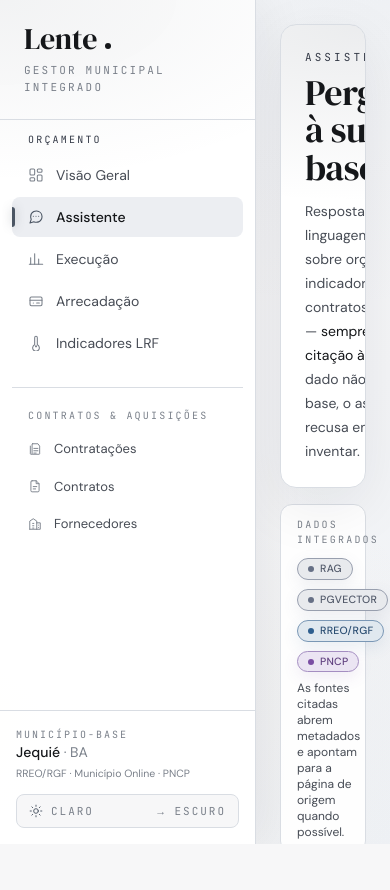
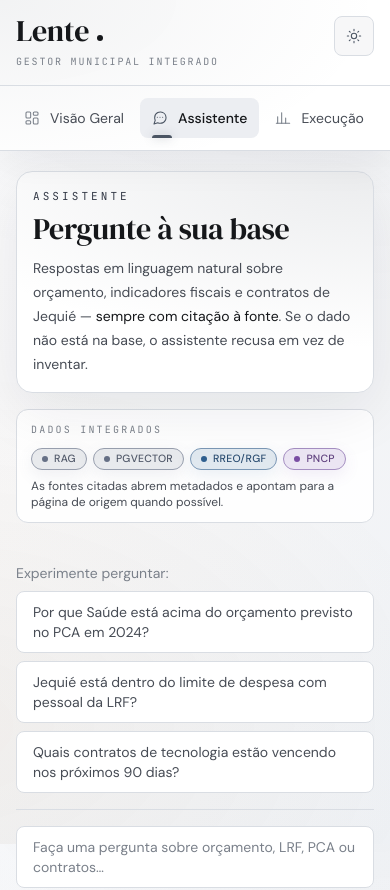
Before and after one commit to ayanliger/lente-gestor, a React (Vite) app in the folder frontend/: page /assistente in a window 390 px wide. Shown: the top 890 px of the page. Before the commit the page ends 844 px from the top, so only its background shows below. Built offline with nearby package versions, Linux system fonts and the light colour scheme.

Commit message:
refactor: enhance layout and spacing across various components for improved responsiveness and visual consistency

```diff
--- a/frontend/src/components/ComposicaoBar.tsx
+++ b/frontend/src/components/ComposicaoBar.tsx
@@ -32,7 +32,7 @@ export default function ComposicaoBar({
   }, [pct, delayMs]);
 
   return (
-    <div className="group grid grid-cols-[minmax(9rem,14rem)_1fr_auto] items-center gap-4 py-2.5">
+    <div className="group grid grid-cols-1 gap-2 py-2.5 sm:grid-cols-[minmax(9rem,14rem)_1fr_auto] sm:items-center sm:gap-4">
       {/* Label */}
       <div className="min-w-0">
         <p className="text-[13px] text-text-secondary truncate group-hover:text-text-primary transition-colors">
@@ -70,7 +70,7 @@ export default function ComposicaoBar({
       </div>
 
       {/* Values */}
-      <div className="flex items-baseline gap-2 font-mono tabular-nums text-right whitespace-nowrap">
+      <div className="flex items-baseline gap-2 font-mono tabular-nums whitespace-nowrap sm:text-right">
         <span className="text-text-primary text-sm font-medium">
           {valorFormatado}
         </span>
--- a/frontend/src/components/Layout.tsx
+++ b/frontend/src/components/Layout.tsx
@@ -212,7 +212,7 @@ export default function Layout() {
   const isDark = theme === "dark";
 
   return (
-    <div className="flex h-screen overflow-hidden">
+    <div className="flex min-h-dvh flex-col overflow-x-hidden lg:h-screen lg:flex-row lg:overflow-hidden">
       <a
         href="#conteudo-principal"
         className="sr-only focus:not-sr-only focus:fixed focus:left-4 focus:top-4 focus:z-[60] focus:rounded-lg focus:bg-accent-500 focus:px-4 focus:py-2 focus:text-sm focus:font-semibold focus:text-accent-contrast"
@@ -221,7 +221,7 @@ export default function Layout() {
       </a>
       {/* Sidebar */}
       <aside
-        className="w-64 shrink-0 bg-surface-raised/95 border-r border-border flex flex-col relative shadow-[12px_0_40px_rgba(15,23,42,0.05)]"
+        className="sticky top-0 z-40 flex w-full shrink-0 flex-col border-b border-border bg-surface-raised/95 shadow-[0_12px_36px_rgba(15,23,42,0.06)] backdrop-blur lg:static lg:z-auto lg:h-screen lg:w-64 lg:border-b-0 lg:border-r lg:shadow-[12px_0_40px_rgba(15,23,42,0.05)]"
         aria-label="Navegação principal"
       >
         {/* acento ambiente — aura cívica muito sutil no canto superior */}
@@ -234,7 +234,9 @@ export default function Layout() {
           aria-hidden
         />
 
-        <div className="relative p-6 border-b border-border">
+        <div className="relative border-b border-border p-4 sm:p-5 lg:p-6">
+          <div className="flex items-start justify-between gap-4">
+            <div>
               <div className="flex items-baseline gap-2">
                 <span className="font-display text-3xl leading-none text-text-primary">
                   Lente
@@ -244,34 +246,53 @@ export default function Layout() {
                   aria-hidden
                 />
               </div>
-          <p className="text-[11px] text-text-muted mt-2 uppercase tracking-[0.2em] font-mono">
+              <p className="mt-2 text-[10px] font-mono uppercase tracking-[0.18em] text-text-muted sm:text-[11px] sm:tracking-[0.2em]">
                 Gestor municipal integrado
               </p>
             </div>
+            <button
+              type="button"
+              onClick={toggle}
+              aria-label={isDark ? "Mudar para tema claro" : "Mudar para tema escuro"}
+              aria-pressed={isDark}
+              className="grid h-10 w-10 shrink-0 place-items-center rounded-lg border border-border bg-surface text-text-muted transition-colors hover:border-accent-500/40 hover:text-text-primary lg:hidden"
+            >
+              {isDark ? (
+                <IconMoon className="h-4 w-4 text-accent-500" />
+              ) : (
+                <IconSun className="h-4 w-4 text-accent-500" />
+              )}
+            </button>
+          </div>
+        </div>
 
-        <nav className="relative flex-1 p-3 overflow-y-auto">
+        <nav className="relative flex gap-3 overflow-x-auto p-3 lg:block lg:flex-1 lg:overflow-y-auto">
           {navGroups.map((group, groupIdx) => {
             const isSecondary = group.tone === "secondary";
             return (
               <div
                 key={group.heading}
-                className={groupIdx > 0 ? "mt-6 pt-5 border-t border-border" : ""}
+                className={
+                  groupIdx > 0
+                    ? "shrink-0 border-l border-border pl-3 lg:mt-6 lg:border-l-0 lg:border-t lg:pl-0 lg:pt-5"
+                    : "shrink-0"
+                }
               >
                 <p
-                  className={`px-4 mb-2 text-[10px] font-mono uppercase tracking-[0.22em] ${
+                  className={`mb-2 hidden px-4 text-[10px] font-mono uppercase tracking-[0.22em] lg:block ${
                     isSecondary ? "text-text-muted" : "text-accent-ink"
                   }`}
                 >
                   {group.heading}
                 </p>
-                <ul className="space-y-0.5">
+                <ul className="flex gap-1 lg:block lg:space-y-0.5">
                   {group.links.map(({ to, label, Icon }) => (
                     <li key={to}>
                       <NavLink
                         to={to}
                         end={to === "/"}
                         className={({ isActive }) =>
-                          `group relative flex items-center gap-3 pl-4 pr-3 rounded-lg transition-colors ${
+                          `group relative flex min-h-10 items-center gap-2.5 whitespace-nowrap rounded-lg px-3 transition-colors lg:gap-3 lg:pl-4 ${
                             isSecondary ? "py-2 text-[13px]" : "py-2.5 text-sm"
                           } ${
                             isActive
@@ -283,7 +304,7 @@ export default function Layout() {
                         {({ isActive }) => (
                           <>
                             <span
-                              className={`absolute left-0 top-1/2 -translate-y-1/2 h-5 w-[3px] rounded-r-full transition-colors ${
+                              className={`absolute bottom-0 left-3 h-[3px] w-5 rounded-t-full transition-colors lg:bottom-auto lg:left-0 lg:top-1/2 lg:h-5 lg:w-[3px] lg:-translate-y-1/2 lg:rounded-r-full lg:rounded-t-none ${
                                 isActive
                                   ? "bg-accent-500 shadow-[0_0_10px_rgba(75,85,99,0.34)]"
                                   : "bg-transparent group-hover:bg-accent-500/50"
@@ -299,7 +320,7 @@ export default function Layout() {
                                   : "text-text-muted group-hover:text-text-secondary"
                               }`}
                             />
-                            <span className="truncate">{label}</span>
+                            <span className="lg:truncate">{label}</span>
                           </>
                         )}
                       </NavLink>
@@ -311,7 +332,7 @@ export default function Layout() {
           })}
         </nav>
 
-        <div className="relative p-4 border-t border-border space-y-3">
+        <div className="relative hidden border-t border-border p-4 lg:block lg:space-y-3">
           <div>
             <p className="text-[10px] text-text-muted uppercase tracking-[0.2em] font-mono">
               Município-base
@@ -352,7 +373,7 @@ export default function Layout() {
       <main
         id="conteudo-principal"
         tabIndex={-1}
-        className="flex-1 overflow-y-auto p-6 md:p-8 lg:p-10 focus:outline-none"
+        className="min-w-0 flex-1 overflow-y-auto p-4 pt-5 focus:outline-none sm:p-6 md:p-8 lg:p-10"
       >
         <Outlet />
       </main>
--- a/frontend/src/components/PageChrome.tsx
+++ b/frontend/src/components/PageChrome.tsx
@@ -14,7 +14,7 @@ export function PageHeader({
   actions,
 }: PageHeaderProps) {
   return (
-    <header className="relative overflow-hidden rounded-2xl border border-border bg-surface-raised p-6 md:p-7 shadow-[0_18px_60px_rgba(15,23,42,0.08)]">
+    <header className="relative overflow-hidden rounded-2xl border border-border bg-surface-raised p-4 shadow-[0_18px_60px_rgba(15,23,42,0.08)] sm:p-5 md:p-7">
       <div
         className="pointer-events-none absolute inset-0"
         style={{
@@ -23,21 +23,21 @@ export function PageHeader({
         }}
         aria-hidden
       />
-      <div className="relative flex flex-wrap items-end justify-between gap-5">
+      <div className="relative flex flex-wrap items-start justify-between gap-5 sm:items-end">
         <div className="max-w-3xl">
           {eyebrow && (
             <p className="mb-2 text-[11px] font-mono uppercase tracking-[0.28em] text-accent-ink">
               {eyebrow}
             </p>
           )}
-          <h1 className="font-display text-4xl md:text-5xl tracking-tight text-text-primary leading-[1.05]">
+          <h1 className="font-display text-3xl tracking-tight text-text-primary leading-[1.05] sm:text-4xl md:text-5xl">
             {title}
           </h1>
           <p className="mt-3 text-sm leading-6 text-text-secondary">
             {description}
           </p>
         </div>
-        {actions && <div className="shrink-0">{actions}</div>}
+        {actions && <div className="w-full shrink-0 sm:w-auto">{actions}</div>}
       </div>
     </header>
   );
@@ -67,7 +67,7 @@ export function DataSourceStrip({
 }: DataSourceStripProps) {
   return (
     <section
-      className="rounded-xl border border-border bg-surface-raised/90 px-4 py-3"
+      className="rounded-xl border border-border bg-surface-raised/90 px-3.5 py-3 sm:px-4"
       aria-label={label}
     >
       <div className="flex flex-wrap items-center gap-x-3 gap-y-2">
@@ -99,7 +99,7 @@ export function DataSourceStrip({
             );
           })}
         </ul>
-        {note && <p className="text-xs text-text-secondary">{note}</p>}
+        {note && <p className="w-full text-xs text-text-secondary lg:w-auto">{note}</p>}
       </div>
     </section>
   );
--- a/frontend/src/components/SearchInput.tsx
+++ b/frontend/src/components/SearchInput.tsx
@@ -12,7 +12,7 @@ export default function SearchInput({
   ariaLabel = "Buscar",
 }: SearchInputProps) {
   return (
-    <div className="relative w-full max-w-md">
+    <div className="relative w-full sm:max-w-md">
       <svg
         viewBox="0 0 20 20"
         fill="none"
--- a/frontend/src/index.css
+++ b/frontend/src/index.css
@@ -99,6 +99,7 @@
   html {
     scroll-behavior: smooth;
     color-scheme: light;
+    overflow-x: hidden;
   }
   :root[data-theme="dark"] {
     color-scheme: dark;
@@ -129,6 +130,8 @@
     background-size: auto, auto, auto;
     background-attachment: fixed;
     min-height: 100vh;
+    min-height: 100dvh;
+    overflow-x: hidden;
   }
 
   :root[data-theme="dark"] body {
@@ -309,7 +312,7 @@
   /* Select com chevron próprio; cor do chevron muda por tema. */
   .field-select {
     @apply bg-surface-raised border border-border rounded-lg
-           pl-3 pr-9 py-1.5 font-mono text-sm text-text-primary
+           min-h-9 pl-3 pr-9 py-1.5 font-mono text-sm text-text-primary
            transition-colors focus:outline-none focus:border-accent-500/60
            focus:ring-2 focus:ring-accent-500/20;
     appearance: none;
@@ -350,6 +353,7 @@
   /* Botão de paginação */
   .btn-paginate {
     @apply inline-flex items-center justify-center gap-1.5 px-3 py-1.5
+           min-h-10
            rounded-lg bg-surface-raised border border-border
            text-sm text-text-secondary transition-all
            hover:text-text-primary hover:border-accent-500/40
@@ -362,6 +366,7 @@
   /* Tabelas */
   .tbl {
     @apply w-full text-sm;
+    min-width: 44rem;
   }
   .tbl thead tr {
     @apply text-left text-text-muted text-[10.5px] uppercase
@@ -369,14 +374,14 @@
            bg-surface-overlay/60;
   }
   .tbl thead th {
-    @apply px-5 py-3 font-medium;
+    @apply px-3 py-3 font-medium sm:px-5;
   }
   .tbl tbody tr {
     @apply border-b border-border/70 last:border-b-0
            transition-colors hover:bg-surface-overlay/80;
   }
   .tbl tbody td {
-    @apply px-5 py-3 align-middle;
+    @apply px-3 py-3 align-middle sm:px-5;
   }
   .tbl-num {
     @apply font-mono tabular-nums text-right;
--- a/frontend/src/pages/Assistente.tsx
+++ b/frontend/src/pages/Assistente.tsx
@@ -99,7 +99,7 @@ function FonteDrawer({
         aria-hidden
       />
       <aside
-        className="w-full max-w-md overflow-y-auto bg-surface-raised border-l border-border p-6 animate-fade-up shadow-2xl"
+        className="w-full overflow-y-auto border-l border-border bg-surface-raised p-4 shadow-2xl animate-fade-up sm:max-w-md sm:p-6"
         role="dialog"
         aria-modal="true"
         aria-label="Detalhes da fonte"
@@ -132,7 +132,7 @@ function FonteDrawer({
               <p className="text-[10px] font-mono uppercase tracking-[0.18em] text-text-muted mb-2">
                 Metadados
               </p>
-              <dl className="grid grid-cols-[auto_1fr] gap-x-3 gap-y-1 text-sm">
+              <dl className="grid grid-cols-1 gap-x-3 gap-y-1 text-sm sm:grid-cols-[auto_1fr]">
                 {Object.entries(fonte.metadados).map(([k, v]) => (
                   <div key={k} className="contents">
                     <dt className="font-mono text-[11px] text-text-muted">
@@ -189,7 +189,7 @@ function MensagemUsuario({
 }) {
   return (
     <div className="flex flex-col items-end gap-1">
-      <div className="max-w-[80%] bg-accent-500/12 border border-accent-500/40 rounded-2xl rounded-tr-sm px-4 py-2.5 text-sm text-text-primary whitespace-pre-wrap">
+      <div className="max-w-[92%] whitespace-pre-wrap rounded-2xl rounded-tr-sm border border-accent-500/40 bg-accent-500/12 px-4 py-2.5 text-sm text-text-primary sm:max-w-[80%]">
         {texto}
       </div>
       <span className="text-[10px] font-mono text-text-muted mr-2">
@@ -209,7 +209,7 @@ function MensagemAssistente({
   if (mensagem.recusou) {
     return (
       <div className="flex flex-col items-start gap-1">
-        <div className="max-w-[80%] bg-warning-500/[0.06] border border-warning-500/30 rounded-2xl rounded-tl-sm px-4 py-3 text-sm text-warning-500">
+        <div className="max-w-[92%] rounded-2xl rounded-tl-sm border border-warning-500/30 bg-warning-500/[0.06] px-4 py-3 text-sm text-warning-500 sm:max-w-[80%]">
           <p className="font-medium">
             Não tenho dados suficientes para responder com confiança.
           </p>
@@ -235,7 +235,7 @@ function MensagemAssistente({
 
   return (
     <div className="flex flex-col items-start gap-1">
-      <div className="max-w-[85%] bg-surface-raised border border-border rounded-2xl rounded-tl-sm px-4 py-3 text-sm text-text-primary leading-relaxed">
+      <div className="max-w-[92%] rounded-2xl rounded-tl-sm border border-border bg-surface-raised px-4 py-3 text-sm leading-relaxed text-text-primary sm:max-w-[85%]">
         <Markdown
           remarkPlugins={[remarkGfm]}
           skipHtml
@@ -462,7 +462,7 @@ export default function Assistente() {
   );
 
   return (
-    <div className="h-full flex flex-col animate-fade-up">
+    <div className="flex min-h-[calc(100dvh-12rem)] flex-col animate-fade-up lg:h-full">
       <div className="space-y-4 pb-6">
         <PageHeader
           eyebrow="Assistente"
@@ -489,7 +489,7 @@ export default function Assistente() {
       {/* Área de mensagens */}
       <div
         ref={scrollRef}
-        className="flex-1 overflow-y-auto py-6 space-y-4 min-h-0"
+        className="min-h-0 flex-1 space-y-4 overflow-y-auto py-4 sm:py-6"
       >
         {mensagens.length === 0 && (
           <div className="flex flex-col items-start gap-2">
@@ -541,7 +541,7 @@ export default function Assistente() {
 
       {/* Input fixo embaixo */}
       <div className="pt-4 border-t border-border">
-        <div className="flex items-stretch gap-3">
+        <div className="flex flex-col items-stretch gap-3 sm:flex-row">
           <textarea
             value={entrada}
             onChange={(e) => setEntrada(e.target.value)}
@@ -560,13 +560,13 @@ export default function Assistente() {
             type="button"
             onClick={enviar}
             disabled={desabilitado}
-            className="shrink-0 w-28 rounded-lg bg-accent-500 text-accent-contrast font-semibold text-sm tracking-wide hover:bg-accent-600 disabled:bg-surface-overlay disabled:text-text-muted disabled:cursor-not-allowed transition-colors flex items-center justify-center gap-1.5"
+            className="flex h-11 w-full shrink-0 items-center justify-center gap-1.5 rounded-lg bg-accent-500 text-sm font-semibold tracking-wide text-accent-contrast transition-colors hover:bg-accent-600 disabled:cursor-not-allowed disabled:bg-surface-overlay disabled:text-text-muted sm:w-28"
           >
             <span>Enviar</span>
             <span aria-hidden>→</span>
           </button>
         </div>
-        <p className="mt-2 text-[10px] font-mono uppercase tracking-wider text-text-muted">
+        <p className="mt-2 text-[10px] font-mono uppercase leading-relaxed tracking-wider text-text-muted">
           Gemini 3.1 Pro + pgvector · citação obrigatória · Enter envia, Shift+Enter quebra linha · 20 req/min
         </p>
       </div>
--- a/frontend/src/pages/IndicadoresLRF.tsx
+++ b/frontend/src/pages/IndicadoresLRF.tsx
@@ -112,14 +112,14 @@ function IndicadorCard({ indicador }: { indicador: IndicadorFiscal }) {
 
   return (
     <article
-      className={`group relative overflow-hidden rounded-xl border p-6 space-y-5 transition-colors hover:border-accent-500/40 ${resumo.panel}`}
+      className={`group relative space-y-5 overflow-hidden rounded-xl border p-4 transition-colors hover:border-accent-500/40 sm:p-6 ${resumo.panel}`}
     >
       <span
         className={`absolute inset-x-0 top-0 h-[2px] ${resumo.bar}`}
         aria-hidden
       />
       <header>
-        <div className="flex items-start justify-between gap-3">
+        <div className="flex flex-wrap items-start justify-between gap-3">
           <div>
             <h3 className="font-semibold text-text-primary leading-tight">
               {indicador.descricao}
@@ -188,7 +188,7 @@ export default function IndicadoresLRF() {
   }, [data]);
 
   return (
-    <div className="space-y-8 animate-fade-up">
+    <div className="space-y-6 animate-fade-up sm:space-y-8">
       <PageHeader
         eyebrow="Responsabilidade fiscal"
         title="Indicadores LRF"
```
Also changed, not shown: frontend/src/components/TableSkeleton.tsx (+8 -3 lines), frontend/src/components/Termometro.tsx (+4 -4 lines), frontend/src/pages/Arrecadacao.tsx (+14 -14 lines), frontend/src/pages/Dashboard.tsx (+12 -12 lines), frontend/src/pages/Orcamento.tsx (+9 -7 lines). Lines whose indentation alone changed are shown as unchanged.
